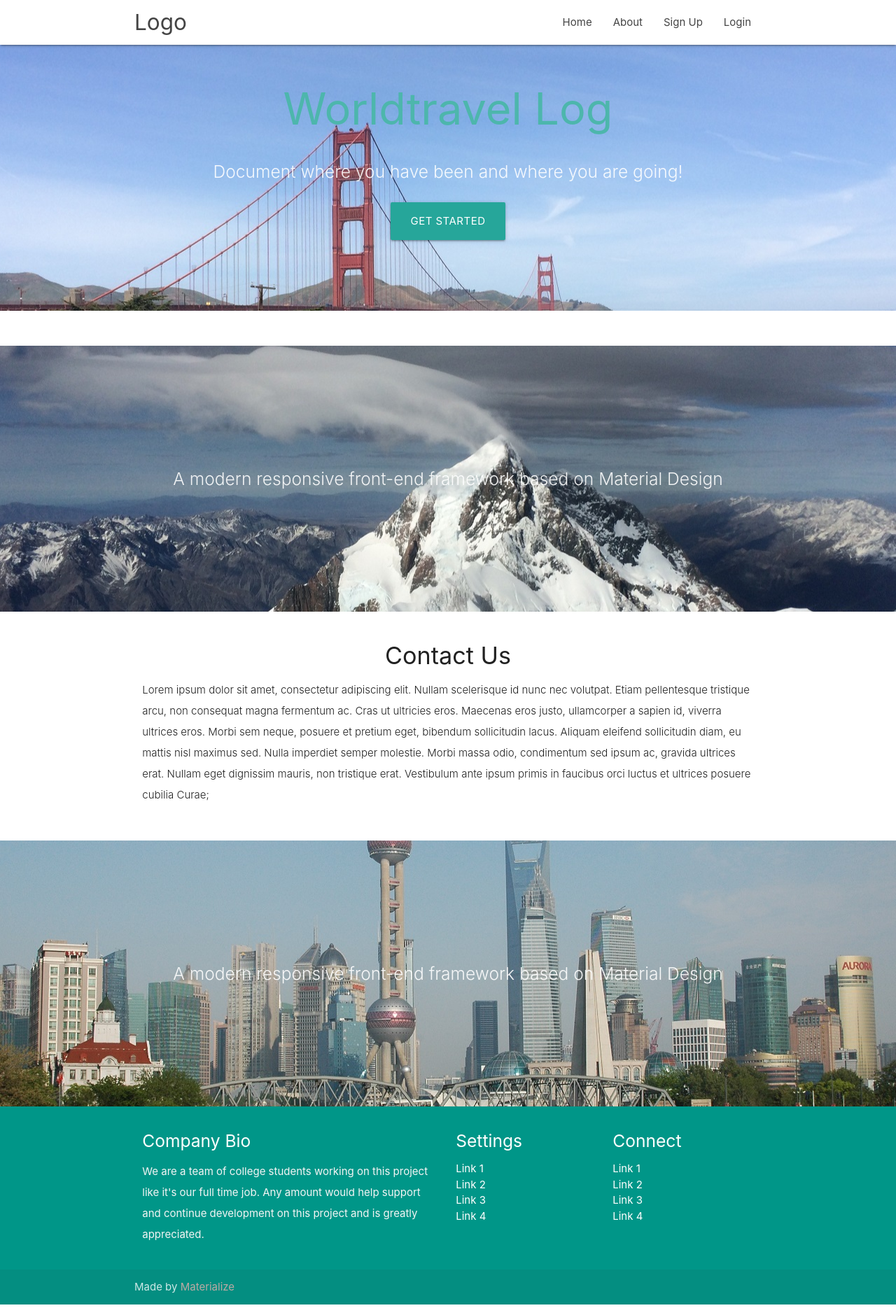
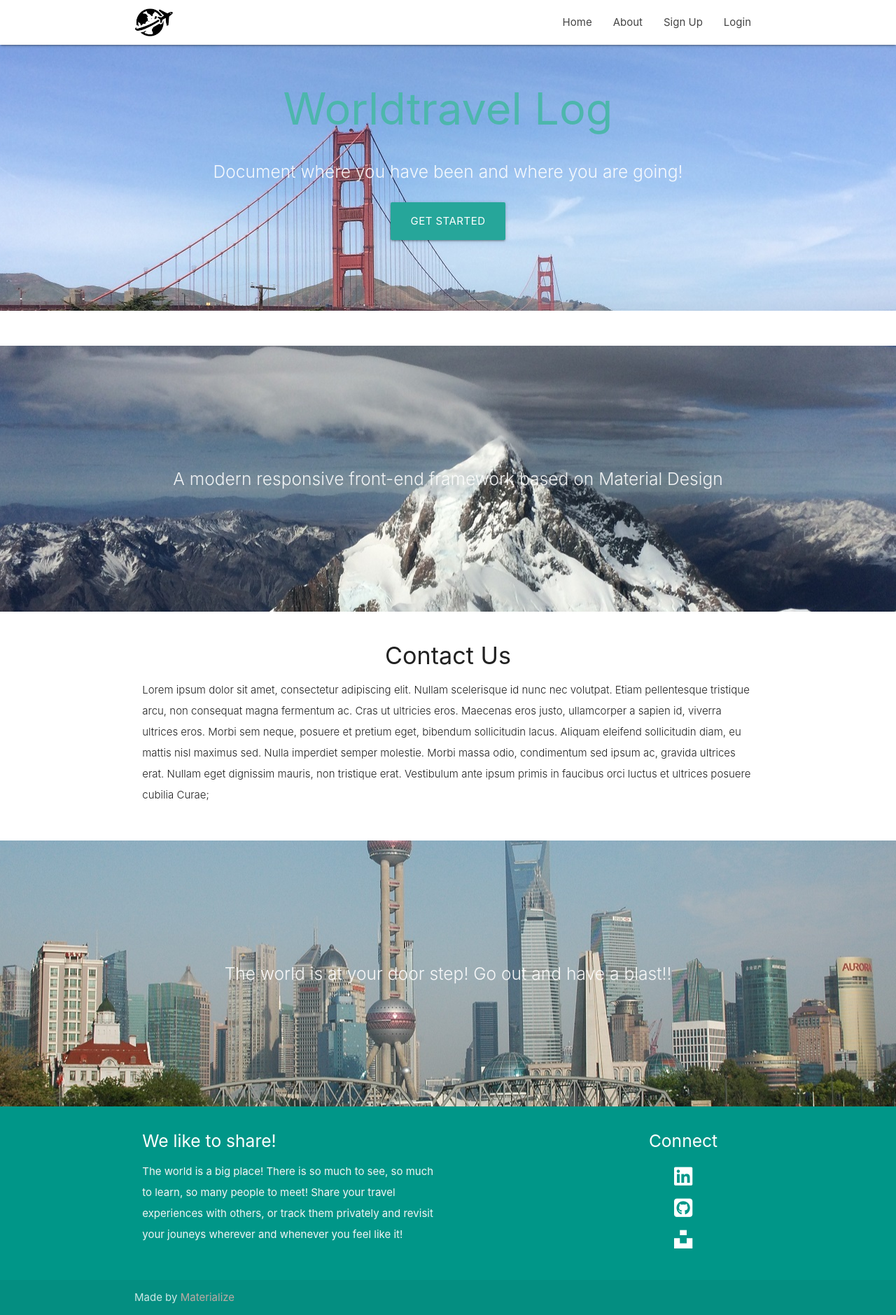
Before and after one commit to URiem/pp4-ca, a Django app: page / in a window 1280 px wide. Shown: the whole page at 70% size. Run offline with Django 3.2, Linux system fonts and the light colour scheme; data that the repository does not hold is empty; some libraries are stand-ins or nearby versions.

Commit message:
Customize text and links in footer, add logo to nav bar in header

```diff
--- a/static/css/style.css
+++ b/static/css/style.css
@@ -6,6 +6,14 @@
  * Made By MaterializeCSS.com
  */
 
+nav img {
+    height: 40px;
+    margin-top: 12px;
+}
+
+footer li {
+    font-size: 30px;
+}
 
 label {
     color: black;
--- a/templates/base.html
+++ b/templates/base.html
@@ -18,7 +18,8 @@
     <!--  Navigation  -->
     <nav class="white" role="navigation">
         <div class="nav-wrapper container">
-            <a id="logo-container" href="#" class="brand-logo">Logo</a>
+            <a id="logo-container" href="{% url 'home' %}" class="brand-logo"><img
+                    src="{% static 'media/images/pngegg.png' %}" alt="Unsplashed background img 2"></a>
             <ul class="right hide-on-med-and-down">
                 <li><a href="{% url 'home' %}">Home</a></li>
                 <li><a href="#">About</a></li>
@@ -89,7 +90,7 @@
         <div class="section no-pad-bot">
             <div class="container">
                 <div class="row center">
-                    <h5 class="header col s12 light">A modern responsive front-end framework based on Material Design
+                    <h5 class="header col s12 light">The world is at your door step! Go out and have a blast!!
                     </h5>
                 </div>
             </div>
@@ -102,29 +103,27 @@
         <div class="container">
             <div class="row">
                 <div class="col l6 s12">
-                    <h5 class="white-text">Company Bio</h5>
-                    <p class="grey-text text-lighten-4">We are a team of college students working on this project like
-                        it's our full time job. Any amount would help support and continue development on this project
-                        and is greatly appreciated.</p>
+                    <h5 class="white-text">We like to share!</h5>
+                    <p class="grey-text text-lighten-4">The world is a big place! There is so much to see, so much to
+                        learn, so many people to meet! Share your travel experiences with others, or track them
+                        privately and revisit your jouneys wherever and whenever you feel like it!</p>
 
 
                 </div>
                 <div class="col l3 s12">
-                    <h5 class="white-text">Settings</h5>
-                    <ul>
-                        <li><a class="white-text" href="#!">Link 1</a></li>
-                        <li><a class="white-text" href="#!">Link 2</a></li>
-                        <li><a class="white-text" href="#!">Link 3</a></li>
-                        <li><a class="white-text" href="#!">Link 4</a></li>
-                    </ul>
+
                 </div>
-                <div class="col l3 s12">
+                <div class="col l3 s12 center-align">
                     <h5 class="white-text">Connect</h5>
                     <ul>
-                        <li><a class="white-text" href="#!">Link 1</a></li>
-                        <li><a class="white-text" href="#!">Link 2</a></li>
-                        <li><a class="white-text" href="#!">Link 3</a></li>
-                        <li><a class="white-text" href="#!">Link 4</a></li>
+                        <li><a class="white-text" target="_blank"
+                                href="https://www.linkedin.com/in/ulrike-r-8b538385/"><i
+                                    class="fa-brands fa-linkedin"></i></a></li>
+                        <li><a class="white-text" target="_blank" href="https://github.com/URiem"><i
+                                    class="fa-brands fa-square-github"></i></a></li>
+                        <li><a class="white-text" target="_blank" href="https://unsplash.com/@urdonohue"><i
+                                    class="fa-brands fa-unsplash"></i></i></a>
+                        </li>
                     </ul>
                 </div>
             </div>
@@ -138,6 +137,7 @@
 
 
     <!--  Scripts-->
+    <script src="https://kit.fontawesome.com/3e15c9c764.js" crossorigin="anonymous"></script>
     <script src="https://code.jquery.com/jquery-2.1.1.min.js"></script>
     <script src="{% static 'js/materialize.js' %}"></script>
     <script src="{% static 'js/init.js' %}"></script>
```
Also changed, not shown: static/media/images/pngegg.png (added).
